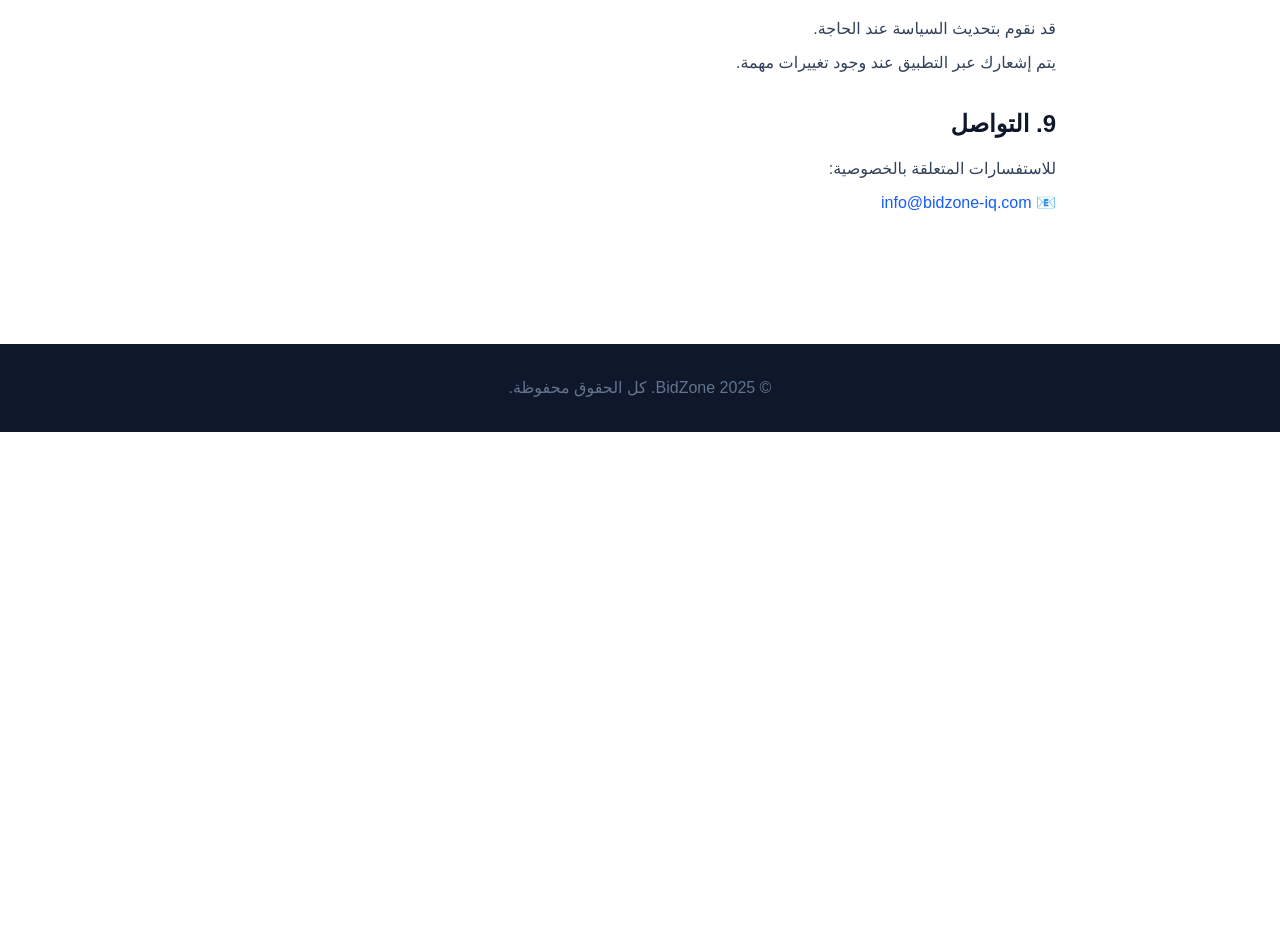
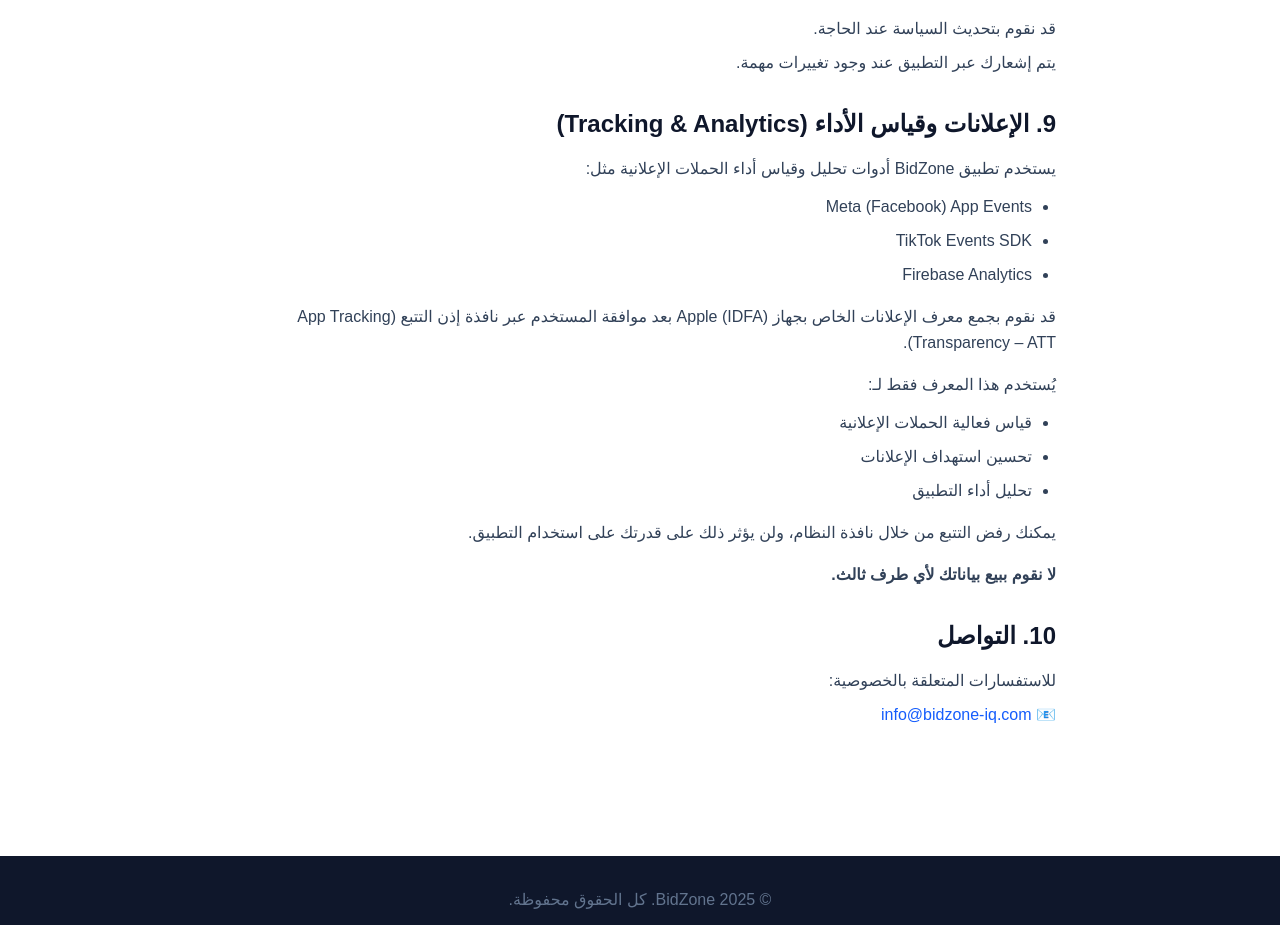
Before and after one commit to haidersha98-cell/bidzone-landing, a Next.js app: page /privacy in a window 1280 px wide. Shown: the part 2493-3418 px from the top of the page. Before the commit the page ends 2925 px from the top, so only its background shows below. Built offline with nearby package versions, Linux system fonts and the light colour scheme.

Commit message:
editing privacy policy by adding a tracking section

```diff
--- a/app/privacy/page.tsx
+++ b/app/privacy/page.tsx
@@ -144,7 +144,26 @@ export default function PrivacyPolicyPage() {
               </section>
 
               <section>
-                <h2 className="text-2xl font-bold text-slate-900 mt-8 mb-4">9. التواصل</h2>
+                <h2 className="text-2xl font-bold text-slate-900 mt-8 mb-4">9. الإعلانات وقياس الأداء (Tracking & Analytics)</h2>
+                <p>يستخدم تطبيق BidZone أدوات تحليل وقياس أداء الحملات الإعلانية مثل:</p>
+                <ul className="list-disc pr-6 space-y-2 mt-3">
+                  <li>Meta (Facebook) App Events</li>
+                  <li>TikTok Events SDK</li>
+                  <li>Firebase Analytics</li>
+                </ul>
+                <p className="mt-4">قد نقوم بجمع معرف الإعلانات الخاص بجهاز Apple (IDFA) بعد موافقة المستخدم عبر نافذة إذن التتبع (App Tracking Transparency – ATT).</p>
+                <p className="mt-4">يُستخدم هذا المعرف فقط لـ:</p>
+                <ul className="list-disc pr-6 space-y-2 mt-3">
+                  <li>قياس فعالية الحملات الإعلانية</li>
+                  <li>تحسين استهداف الإعلانات</li>
+                  <li>تحليل أداء التطبيق</li>
+                </ul>
+                <p className="mt-4">يمكنك رفض التتبع من خلال نافذة النظام، ولن يؤثر ذلك على قدرتك على استخدام التطبيق.</p>
+                <p className="mt-4 font-semibold">لا نقوم ببيع بياناتك لأي طرف ثالث.</p>
+              </section>
+
+              <section>
+                <h2 className="text-2xl font-bold text-slate-900 mt-8 mb-4">10. التواصل</h2>
                 <p>للاستفسارات المتعلقة بالخصوصية:</p>
                 <p className="mt-2">📧 <a href="mailto:info@bidzone-iq.com" className="text-blue-600 hover:underline">info@bidzone-iq.com</a></p>
               </section>
@@ -261,7 +280,26 @@ export default function PrivacyPolicyPage() {
               </section>
 
               <section>
-                <h2 className="text-2xl font-bold text-slate-900 mt-8 mb-4">9. Contact</h2>
+                <h2 className="text-2xl font-bold text-slate-900 mt-8 mb-4">9. Tracking & Analytics</h2>
+                <p>BidZone uses analytics and advertising campaign measurement tools such as:</p>
+                <ul className="list-disc pl-6 space-y-2 mt-3">
+                  <li>Meta (Facebook) App Events</li>
+                  <li>TikTok Events SDK</li>
+                  <li>Firebase Analytics</li>
+                </ul>
+                <p className="mt-4">We may collect the Apple Advertising Identifier (IDFA) after user consent through the App Tracking Transparency (ATT) permission prompt.</p>
+                <p className="mt-4">This identifier is used only for:</p>
+                <ul className="list-disc pl-6 space-y-2 mt-3">
+                  <li>Measuring advertising campaign effectiveness</li>
+                  <li>Improving ad targeting</li>
+                  <li>Analyzing app performance</li>
+                </ul>
+                <p className="mt-4">You can decline tracking through the system prompt, and this will not affect your ability to use the app.</p>
+                <p className="mt-4 font-semibold">We do not sell your data to any third party.</p>
+              </section>
+
+              <section>
+                <h2 className="text-2xl font-bold text-slate-900 mt-8 mb-4">10. Contact</h2>
                 <p>For privacy-related inquiries:</p>
                 <p className="mt-2">📧 <a href="mailto:info@bidzone-iq.com" className="text-blue-600 hover:underline">info@bidzone-iq.com</a></p>
               </section>
```
